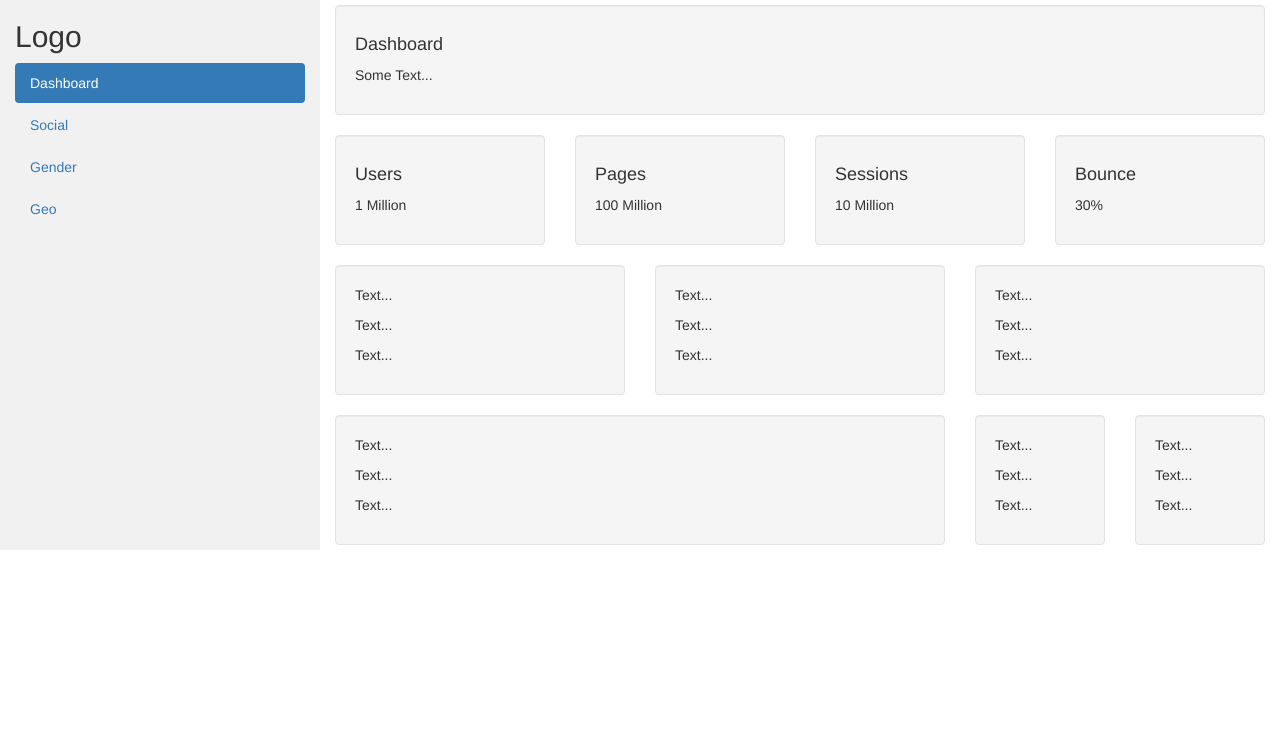
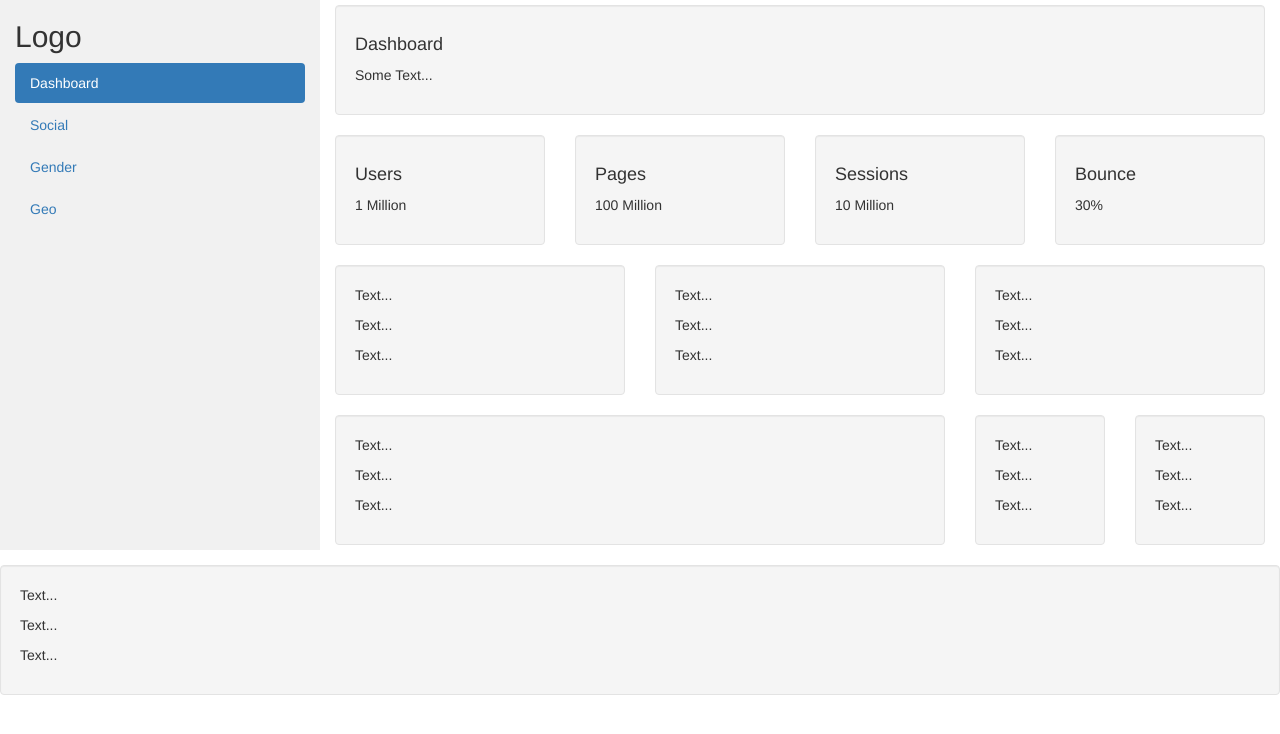
Before and after one commit to MajidBluehole/html-css, a Django app: page / in a window 1280 px wide. Shown: the top 734 px of the page. Run offline with Django 4.2, Linux system fonts and the light colour scheme; some libraries are stand-ins or nearby versions.

Commit message:
second init

```diff
--- /dev/null
+++ b/demoApp/templates/geo.html
@@ -0,0 +1 @@
+geo with master
--- a/demoApp/templates/index.html
+++ b/demoApp/templates/index.html
@@ -131,10 +131,16 @@
                 </div>
             </div>
         </div>
-
+        <div class="row">
+            <div class="col-lg-12">
+                <div class="well">
+                    <p>Text...</p>
+                    <p>Text...</p>
+                    <p>Text...</p>
+                </div>
+            </div>
+        </div>
     </div>
-
    </div>
-
 </body>
 </html>
```
